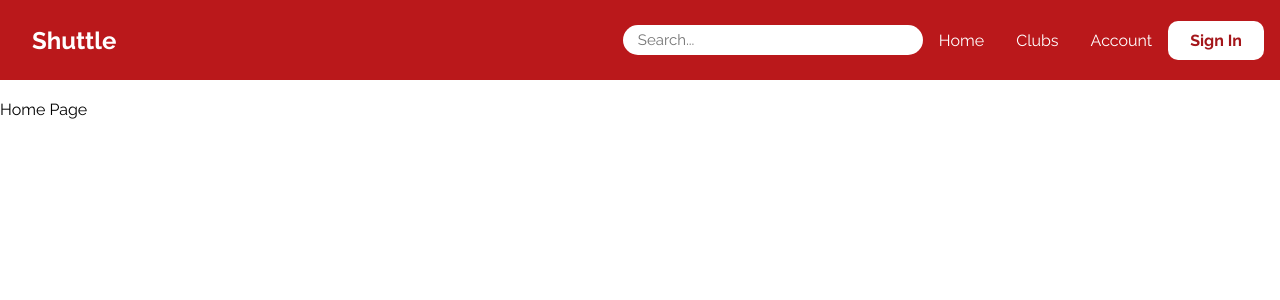
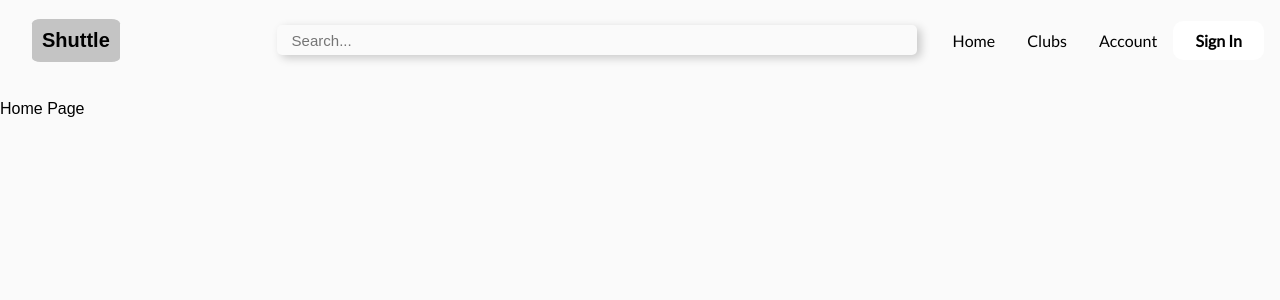
Before and after one commit to macyso12/shuttle, a React (Create React App) app: page / in a window 1280 px wide. Shown: the top 300 px of the page. Built offline with nearby package versions, Linux system fonts and the light colour scheme; the HTML template or start-up script is replaced by a standard one.

Commit message:
update header color, and the search bar styling

```diff
--- a/public/index.html
+++ b/public/index.html
@@ -10,7 +10,9 @@
     <link rel="apple-touch-icon" href="%PUBLIC_URL%/logo192.png" />
 
     <link href="https://fonts.googleapis.com/css2?family=Raleway:wght@400;700&display=swap" rel="stylesheet">
-
+    <link rel="preconnect" href="https://fonts.googleapis.com">
+    <link rel="preconnect" href="https://fonts.gstatic.com" crossorigin>
+    <link href="https://fonts.googleapis.com/css2?family=Lato&display=swap" rel="stylesheet">
 
     <!--
       manifest.json provides metadata used when your web app is installed on a
--- a/src/App.css
+++ b/src/App.css
@@ -1,9 +1,9 @@
 * {
-  font-family: 'Raleway', sans-serif;
+    font-family: 'Latos', sans-serif;
     box-sizing: border-box;
     margin: 0;
     padding: 0;
-
+    background-color: #fafafa;
 }
 
 input {
--- a/src/components/Navbar/NavbarElements.js
+++ b/src/components/Navbar/NavbarElements.js
@@ -9,18 +9,21 @@ export const Nav = styled.nav`
   justify-content: space-between;
   padding: 0.5rem 1rem;
   z-index: 10;
+  background: transparent;
 `;
 
 export const NavLink = styled(Link)`
-  color: #fff;
+  color: #000;
   font-weight: 500;
   display: flex;
   align-items: center;
+  font-family: Lato;
   text-decoration: none;
   margin: 1rem;
   margin-bottom: 0.5px
   height: 100%;
   cursor: pointer;
+  justify-content: space-between;
 
   &:hover {
     color: #6a040f;
@@ -46,7 +49,7 @@ export const Bars = styled(FaBars)`
 export const NavMenu = styled.div`
   display: flex;
   align-items: center;
-
+  justify-content: space-between;
   @media screen and (max-width: 768px) {
     display: none;
   }
@@ -64,8 +67,9 @@ export const NavBtnLink = styled(Link)`
   border-radius: 10px;
   background: white;
   padding: 10px 22px;
-  color: #a4161a;
+  color: #000;
   border: none;
+  font-family: Lato;
   font-weight: 700;
   outline: none;
   cursor: pointer;
--- a/src/components/Navbar/index.js
+++ b/src/components/Navbar/index.js
@@ -1,22 +1,44 @@
-import React from 'react'
+import React from 'react';
 
-import { Nav, NavLink, Bars, NavMenu, NavBtn, NavBtnLink } from './NavbarElements';
-
+import {
+  Nav,
+  NavLink,
+  Bars,
+  NavMenu,
+  NavBtn,
+  NavBtnLink,
+} from './NavbarElements';
 
 const Navbar = () => {
   return (
     <div>
       <Nav>
-                <NavLink to="/">
-                    <h1>Shuttle</h1>
+        <NavLink to="/" style={{backgroundColor: '#C4C4C4'}}>
+          <h1
+            style={{
+              fontSize: 20,
+              padding: '10px',
+              backgroundColor: '#C4C4C4',
+              borderRadius: '10%',
+            }}
+          >
+            Shuttle
+          </h1>
         </NavLink>
 
         <Bars />
 
         <NavMenu>
-
-                    <input type="text" placeholder="Search..." />
-
+          <input
+            type="text"
+            placeholder="Search..."
+            style={{
+              boxShadow: '4px 3px 10px rgb(0 0 0 / 0.2)',
+              borderRadius: '5px',
+              minWidth: '40rem',
+              marginRight: '20px',
+            }}
+          />
 
           <NavLink to="/" activeStyle>
             Home
@@ -29,18 +51,12 @@ const Navbar = () => {
           </NavLink>
 
           <NavBtn>
-                        <NavBtnLink to='/signin'>
-                            Sign In
-                        </NavBtnLink>
+            <NavBtnLink to="/signin">Sign In</NavBtnLink>
           </NavBtn>
-
         </NavMenu>
-
-
-
       </Nav>
     </div>
   );
-}
+};
 
-export default Navbar
+export default Navbar;
--- a/src/index.css
+++ b/src/index.css
@@ -1,13 +1,10 @@
 body {
-  margin: 0;
-  font-family: -apple-system, BlinkMacSystemFont, 'Segoe UI', 'Roboto', 'Oxygen',
-    'Ubuntu', 'Cantarell', 'Fira Sans', 'Droid Sans', 'Helvetica Neue',
-    sans-serif;
-  -webkit-font-smoothing: antialiased;
-  -moz-osx-font-smoothing: grayscale;
+    margin: 0;
+    font-family: 'Lato', sans-serif;
+    -webkit-font-smoothing: antialiased;
+    -moz-osx-font-smoothing: grayscale;
 }
 
 code {
-  font-family: source-code-pro, Menlo, Monaco, Consolas, 'Courier New',
-    monospace;
+    font-family: 'Lato', sans-serif;
 }
```
Lines whose indentation alone changed are shown as unchanged.
